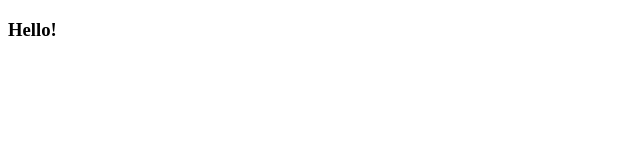
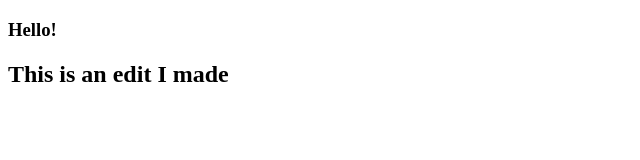
Before and after one commit to CesarNEscalona/new-project2, a plain HTML site: page index.html in a window 1280 px wide. Shown: the whole page, without its empty margins (0-640 px from the left). Drawn offline with Linux system fonts and the light colour scheme.

Commit message:
Added H2 tags

```diff
--- a/index.html
+++ b/index.html
@@ -9,5 +9,6 @@
 </head>
 <body>
     <h3>Hello!</h3>
+    <h2>This is an edit I made</h2>
 </body>
 </html>
```
